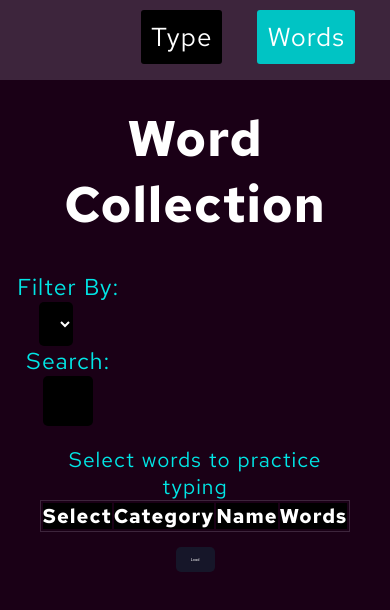
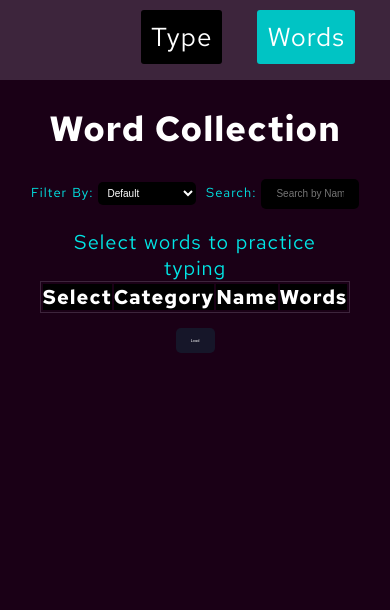
Before and after one commit to codenameuriel/fingerz, a React (Create React App) app: page /words in a window 390 px wide. Shown: the top 610 px of the page. Built offline with nearby package versions, Linux system fonts and the light colour scheme; no server answers.

Commit message:
add responsive styling to WordsPage component

```diff
--- a/src/App.module.css
+++ b/src/App.module.css
@@ -1,4 +1,5 @@
 .App {
   max-width: 100%;
   text-align: center;
+  /* background-color: red; */
 }
--- a/src/containers/WordsPage/WordsPage.module.css
+++ b/src/containers/WordsPage/WordsPage.module.css
@@ -4,7 +4,7 @@
 
 .WordsPageSection h1 {
   padding-top: 25px;
-  font-size: 250%;
+  font-size: 175%;
 }
 
 .WordsPageSection table {
@@ -16,10 +16,6 @@
 
 .WordsPageSection table caption, .WordsSummary:hover, .Forms label {
   color: #00e6e6;
-}
-
-.WordsPageSection table caption {
-  font-size: 105%;
 }
 
 .WordsPageSection td {
@@ -55,7 +51,6 @@
 .Modal {
   padding: 25px;
   background-color: #1c1c34;
-  width: 75%;
   border-radius: 5px;
 }
 
@@ -74,36 +69,71 @@
   background-color: #43013e;
 }
 
-.Forms label {
-  font-size: 115%;
-}
-
 .Forms select, input, .WordsPageSection thead {
   background-color: black;
 }
 
 .Forms select {
-  margin-right: 25px;
+  border: none;
+  padding: 5px;
+  border-radius: 5px;
+  font-size: 50%;
+  margin-right: 10px;
   width: 25%;
-  border: none;
-  padding: 10px;
-  border-radius: 5px;
-  font-size: 100%;
 }
 
 .Forms {
-  width: 35%;
-  margin: 35px 385px 0 auto;
+  margin: 25px auto 0 auto;
+}
+
+.Forms label {
+  font-size: 65%;
 }
 
 .Forms input {
-  width: 35%;
-  padding: 25px;
+  padding: 15px;
   border-radius: 5px;
-  font-size: 100%;
+  font-size: 50%;
   border: none;
+  width: 25%;
 }
 
 .Forms input:focus, .Forms select:focus, .WordsPageSection button {
   outline: none;
 }
+
+@media screen and (min-width: 800px) {
+  .WordsPageSection h1 {
+    font-size: 250%;
+  }
+
+  .Forms {
+    width: 35%;
+    margin: 35px 385px 0 auto;
+  }
+
+  .Forms input {
+    font-size: 100%;
+    padding: 25px;
+    width: 35%;
+  }
+
+  .Forms select {
+    margin-right: 25px;
+    width: 25%;
+    padding: 10px;
+    font-size: 100%;
+  }
+
+  .Forms label {
+    font-size: 115%;
+  }
+
+  .Modal {
+    width: 75%;
+  }
+
+  .WordsPageSection table caption {
+    font-size: 105%;
+  }
+}
```
